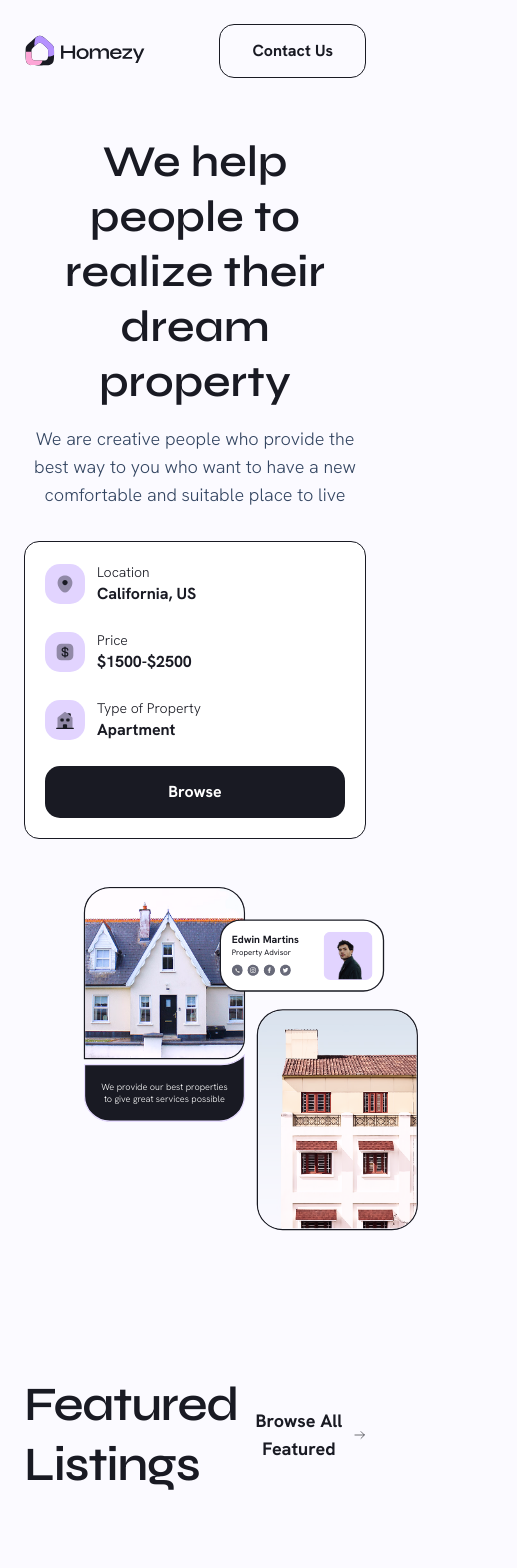
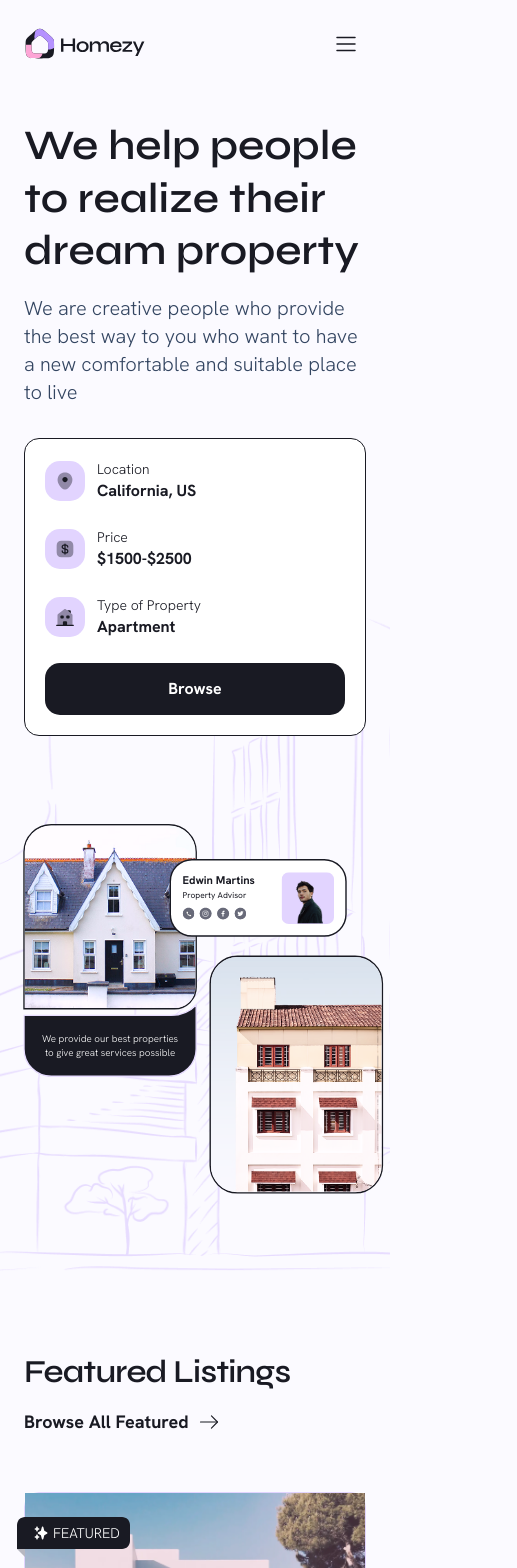
Before and after one commit to benicandra/beni-homezy, a Next.js app: page / in a window 390 px wide. Shown: the top 1568 px of the page, 517 px wide, since content can reach past the window. Built offline with nearby package versions, Linux system fonts and the light colour scheme.

Commit message:
feat: add CTA section & mobile design CTA, Footer, Header, Hero section

```diff
--- a/app/globals.css
+++ b/app/globals.css
@@ -13,6 +13,7 @@
   --color-lavender: #b592ff;
   --color-lavender-20: #f7f2ff;
   --color-lavender-40: #e2d4ff;
+  --color-lavender-80: #c1a5ff;
   --color-carnation: #fda5d6;
   --color-carnation-20: #fff1f9;
   --color-carnation-40: #ffe1f2;
--- a/app/page.tsx
+++ b/app/page.tsx
@@ -5,6 +5,7 @@ import Categories from "@/components/sections/Categories/Categories";
 import Cities from "@/components/sections/Cities/Cities";
 import Agents from "@/components/sections/Agents/Agents";
 import Testimonials from "@/components/sections/Testimonial/Testimonials";
+import CTA from "@/components/sections/CTA/CTA";
 
 export default function Home() {
   return (
@@ -16,6 +17,7 @@ export default function Home() {
       <Cities />
       <Agents />
       <Testimonials />
+      <CTA />
     </div>
   );
 }
--- a/components/sections/Agents/Agents.tsx
+++ b/components/sections/Agents/Agents.tsx
@@ -85,7 +85,7 @@ const agentsData = [
 export default function Agents() {
   return (
     <section className="flex flex-col gap-16">
-      <div className="flex justify-between items-center">
+      <div className="flex flex-col gap-4 lg:flex-row lg:justify-between lg:items-center">
         <div>
           <h2 className="text-5xl md:text-[44px] leading-tight font-semibold tracking-tight text-foreground">
             Meet Our Agents
--- a/components/sections/Benefits/Benefits.tsx
+++ b/components/sections/Benefits/Benefits.tsx
@@ -28,13 +28,13 @@ const benefits = [
 export default function Benefits() {
   return (
     <section className="flex flex-col gap-16">
-      <div className="flex justify-between items-center ">
-        <div className="w-121.25">
-          <h2 className="text-5xl md:text-[44px] leading-tight font-semibold tracking-tight text-foreground">
+      <div className="flex flex-col gap-6 lg:flex-row lg:justify-between lg:items-center">
+        <div>
+          <h2 className="text-[32px] lg:text-5xl md:text-[44px] leading-tight font-semibold tracking-tight text-foreground">
             Comfort Is Our Top Priority For You
           </h2>
         </div>
-        <div className="w-115.5">
+        <div>
           <p className="text-lg font-light">
             We guarantee that the products we sell will make our customers happy
             because we are very concerned about our consumer satisfaction
--- a/components/sections/Categories/Categories.tsx
+++ b/components/sections/Categories/Categories.tsx
@@ -26,7 +26,7 @@ const categories = [
 export default function Categories() {
   return (
     <section className="flex flex-col gap-16">
-      <div className="flex justify-between items-center">
+      <div className="flex flex-col gap-4 lg:flex-row lg:justify-between lg:items-center">
         <div>
           <h2 className="text-5xl md:text-[44px] leading-tight font-semibold tracking-tight text-foreground">
             Featured Categories
--- a/components/sections/Cities/Cities.tsx
+++ b/components/sections/Cities/Cities.tsx
@@ -26,7 +26,7 @@ const cities = [
 export default function Cities() {
   return (
     <section className="flex flex-col gap-16">
-      <div className="flex justify-between items-center">
+      <div className="flex flex-col gap-4 lg:flex-row lg:justify-between lg:items-center">
         <div>
           <h2 className="text-5xl md:text-[44px] leading-tight font-semibold tracking-tight text-foreground">
             Explore Cities
--- a/components/sections/Featured/Featured.tsx
+++ b/components/sections/Featured/Featured.tsx
@@ -18,10 +18,10 @@ import PropFeat3 from "@/assets/properties/properties-3-feat.png";
 
 export default function Featured() {
   return (
-    <section className="flex flex-col gap-12">
-      <div className="flex justify-between items-center mb-12">
+    <section className="flex flex-col gap-2 lg:gap-12">
+      <div className="flex flex-col gap-4 lg:flex-row lg:justify-between lg:items-center mb-12">
         <div>
-          <h2 className="text-5xl md:text-[44px] leading-tight font-semibold tracking-tight text-foreground">
+          <h2 className="text-[32px] lg:text-5xl leading-tight font-semibold tracking-tight text-foreground">
             Featured Listings
           </h2>
         </div>
@@ -43,7 +43,7 @@ export default function Featured() {
             <FeaturedIcon className="absolute top-6 -left-2 w-28.25 h-10 text-white" />
           </div>
 
-          <div className="w-full lg:w-165 py-6 px-8  flex flex-col justify-between gap-10">
+          <div className="w-full lg:w-165 py-6 px-4 lg:px-8  flex flex-col justify-between gap-6 lg:gap-10">
             <div className="flex flex-col gap-8">
               <div className="flex justify-between items-start">
                 <div className="flex items-baseline gap-0.5">
@@ -78,12 +78,12 @@ export default function Featured() {
 
               <div className="flex flex-col gap-5">
                 <div className="flex flex-col gap-1">
-                  <h4 className="text-[32px] leading-tight font-semibold text-foreground">
+                  <h4 className="text-2xl lg:text-[32px] leading-tight font-semibold text-foreground">
                     COVA Home Realty
                   </h4>
                   <div className="flex items-center gap-2 text-[#686A79]">
                     <LocationIcon className="w-5.5 h-5.5" />
-                    <p className="text-lg font-light">
+                    <p className="text-base lg:text-lg font-light">
                       2699 Green Valley, Highland Lake, FL
                     </p>
                   </div>
--- a/components/sections/Footer/Footer.tsx
+++ b/components/sections/Footer/Footer.tsx
@@ -19,11 +19,11 @@ const footerSocialLinks = [
 
 export default function Footer() {
   return (
-    <footer className="bg-background h-141 flex flex-col justify-between">
+    <footer className="bg-background flex flex-col justify-between">
       <Container className="pt-16 pb-8">
-        <div className="grid grid-cols-2 justify-between gap-12">
+        <div className="grid grid-cols-1 lg:grid-cols-2 gap-12">
           <div>
-            <div className="space-y-6 w-89.5">
+            <div className="space-y-6">
               <div>
                 <Link href="/">
                   <Image
@@ -55,7 +55,7 @@ export default function Footer() {
               </div>
             </div>
           </div>
-          <div className="flex gap-12">
+          <div className="flex flex-col gap-10 lg:flex-row lg:gap-12">
             <div>
               <p className="font-body font-light text-base leading-6.5 text-foreground mb-6">
                 Pages
--- a/components/sections/Header/Header.tsx
+++ b/components/sections/Header/Header.tsx
@@ -3,6 +3,7 @@ import Image from "next/image";
 
 import { headerNavItems } from "@/config/navigation";
 import { Button, Container } from "@/components/ui";
+import MenuIcon from "@/assets/icons/menu.svg";
 
 export default function Header() {
   return (
@@ -32,9 +33,15 @@ export default function Header() {
           ))}
         </ul>
 
-        <Button variant="outline" size="normal">
-          Contact Us
-        </Button>
+        <div className="hidden md:block">
+          <Button variant="outline" size="normal">
+            Contact Us
+          </Button>
+        </div>
+
+        <button className="md:hidden p-2" aria-label="Open menu">
+          <MenuIcon className="w-6 h-6" />
+        </button>
       </Container>
     </header>
   );
--- a/components/sections/Hero/Hero.tsx
+++ b/components/sections/Hero/Hero.tsx
@@ -28,15 +28,15 @@ const agentSocialLinks = [
 
 export default function Hero() {
   return (
-    <section className="relative flex flex-col lg:block lg:h-155 pb-15 pt-8 lg:pt-0">
-      <div className="hidden lg:block absolute -top-20 left-1/2 w-screen -translate-x-1/2 h-175 overflow-hidden pointer-events-none z-[-1]">
+    <section className="relative flex flex-col gap-10 lg:gap-0 lg:block lg:h-155 pb-25 pt-8 lg:pt-0">
+      <div className="lg:block absolute top-0 bottom-0 lg:-top-20 lg:bottom-auto lg:h-175 left-1/2 w-screen -translate-x-1/2 overflow-hidden pointer-events-none z-[-1]">
         <div className="w-full px-6 lg:px-35 mx-auto h-full relative">
-          <div className="absolute left-208 top-20 w-128.5 h-full">
-            <div className="absolute -top-18 -left-28.25">
+          <div className="absolute left-[-100px] lg:left-208 top-0 lg:top-20 w-128.5 h-full">
+            <div className="absolute bottom-0 lg:bottom-auto lg:-top-18 -left-28.25">
               <Image
                 src={Pattern}
                 alt="Pattern"
-                className="w-180 h-auto max-w-none"
+                className="w-170 h-auto max-w-none"
               />
             </div>
           </div>
@@ -44,14 +44,14 @@ export default function Hero() {
       </div>
 
       <div className="w-full lg:w-190.75 grid gap-8 lg:gap-12 relative z-10">
-        <div className="w-full lg:w-152 space-y-4 text-center lg:text-left">
+        <div className="w-full lg:w-152 space-y-4 text-left">
           <div>
-            <h1 className="font-semibold text-[44px] leading-tight md:text-6xl lg:text-7xl lg:leading-22 tracking-[-4%]">
+            <h1 className="font-semibold text-[42px] leading-tight md:text-6xl lg:text-7xl lg:leading-22 tracking-[-4%]">
               We help people to realize their dream property
             </h1>
           </div>
           <div className="w-full lg:w-114.25 mx-auto lg:mx-0">
-            <p className="font-light text-lg lg:text-xl lg:leading-7.5 text-[#334561]">
+            <p className="font-light text-xl lg:leading-7.5 text-[#334561]">
               We are creative people who provide the best way to you who want to
               have a new comfortable and suitable place to live
             </p>
@@ -81,8 +81,8 @@ export default function Hero() {
         </div>
       </div>
 
-      <div className="relative w-full flex justify-center mt-12 lg:mt-0 lg:absolute lg:left-173.25 lg:top-0 lg:w-128.5 lg:h-full lg:block">
-        <div className="relative w-128.5 h-132 scale-[0.65] sm:scale-90 lg:scale-100 origin-top lg:origin-top-left -mb-45 sm:-mb-12.5 lg:mb-0">
+      <div className="relative w-full flex justify-center mt-12 lg:mt-0 lg:absolute right-13 lg:left-173.25 lg:top-0 lg:w-128.5 lg:h-full lg:block">
+        <div className="relative w-128.5 h-132 scale-[0.70] sm:scale-90 lg:scale-100 origin-top lg:origin-top-left -mb-45 sm:-mb-12.5 lg:mb-0">
           <AgentMiniCard
             className="absolute top-12.5 left-52.25 w-63.25"
             name="Edwin Martins"
```
Also changed, not shown: components/sections/CTA/CTA.tsx (+44 -5 lines), assets/icons/menu.svg (added), assets/pattern-2.png (added).
